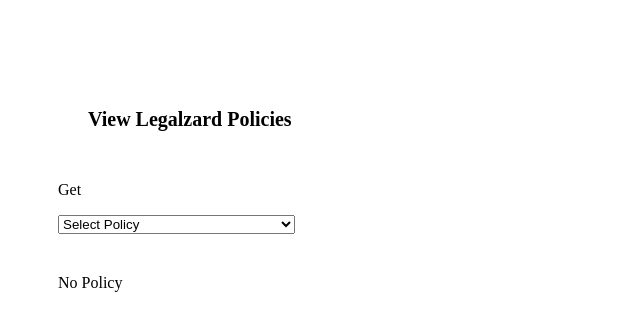
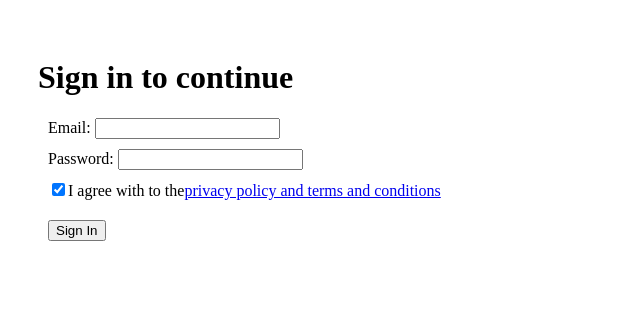
Before and after one commit to George-Kibe/legalapitest, a React (Create React App) app: page / in a window 1280 px wide. Shown: the top 330 px of the page, without its empty margins (0-640 px from the left). Built offline with nearby package versions, Linux system fonts and the light colour scheme; no server answers.

Commit message:
calling the legal API

```diff
--- a/package.json
+++ b/package.json
@@ -6,6 +6,7 @@
   "dependencies": {
     "axios": "^1.1.3",
     "cra-template": "1.2.0",
+    "jwt-decode": "^3.1.2",
     "react": "^18.2.0",
     "react-dom": "^18.2.0",
     "react-render-html": "^0.6.0",
--- a/src/App.js
+++ b/src/App.js
@@ -1,9 +1,10 @@
 import Home from "./Home";
+import Login from "./Login";
 
 function App() {
   return (
     <div>
-      <Home />
+      <Login />
     </div>
   );
 }
--- /dev/null
+++ b/src/Login.js
@@ -0,0 +1,51 @@
+import React, {useState, useEffect} from 'react'
+
+function Login() {
+  const [checked, setChecked] = useState(true);
+  const handleSubmit = () => {
+
+  }
+  const handleChange = () => {
+
+  }
+  return (
+    <div style={{padding:30}}>
+        <h1>Sign in to continue</h1>
+        <form onSubmit={handleSubmit} noValidate>
+            <div style={{margin:10}}>
+                <label htmlFor="email">Email: </label>
+                <input
+                    type="email"
+                    name="email"
+                    id="email"
+                    onChange={handleChange}
+                />
+            </div>
+            <div style={{margin:10}}>
+                <label htmlFor="password">Password: </label>
+                <input
+                    type="password"
+                    name="password"
+                    id="password"
+                    onChange={handleChange}
+                />
+            </div>
+            <div style={{margin:10}}>
+                <label>
+                    <input type="checkbox"
+                        defaultChecked={checked}
+                        onChange={() => setChecked(!checked)}
+                    />
+                    I agree with to the
+                    <a href='https://100087.pythonanywhere.com/policy/FB1010000000001665306290565391/website-privacy-policy/?redirect_url=https://george-kibe.github.io/legalapitest/'>
+                         privacy policy and terms and conditions
+                    </a>
+                </label>
+            </div>
+            <button style={{margin:10}} type="submit">Sign In</button>
+        </form>
+    </div>
+  )
+}
+
+export default Login
```
Also changed, not shown: 1 other file (tests, documents, lock files or other folders).
